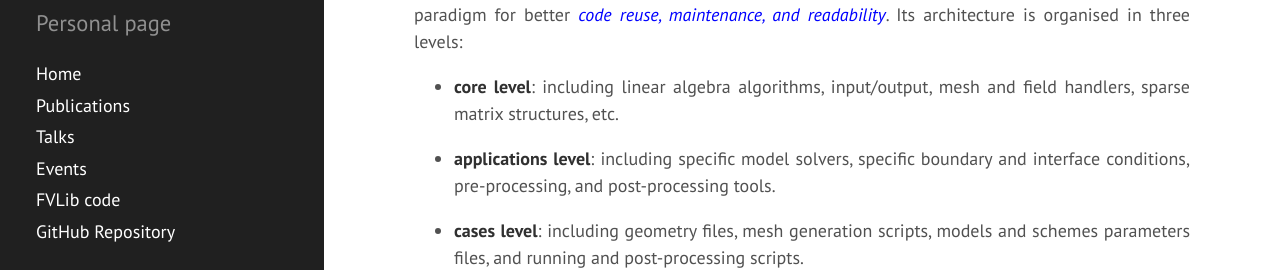
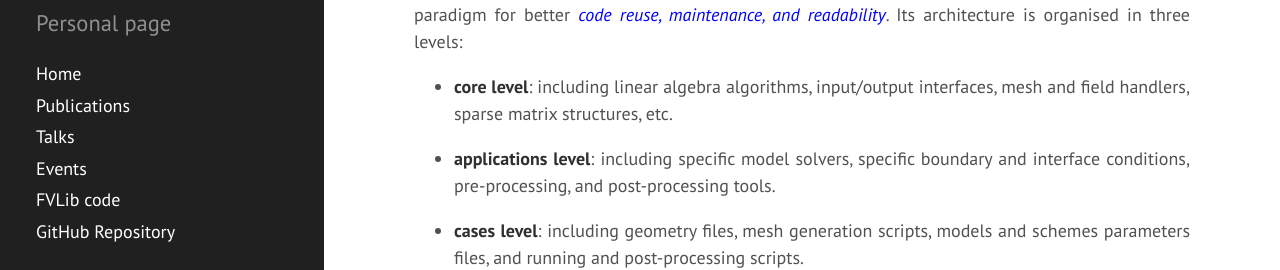
Before and after one commit to ricardodpcosta/ricardodpcosta.github.io, a Jekyll site: the page built from fvlib.md, in a window 1280 px wide and 900 px high, scrolled down 381 px. Shown: the part 185-455 px from the top of the window. Built offline with Jekyll 4.4.1, drawn with Linux system fonts in a browser that asks for light colours; Markdown is read by kramdown in place of the engine named in the settings.

Commit message:
Update fvlib.md

```diff
--- a/fvlib.md
+++ b/fvlib.md
@@ -19,7 +19,7 @@ Below you can find the most relevant features of the FVLib code.
 
 The FVLib code is programmed in modern Fortran (2003/2008 standards) with an object-oriented paradigm for better <span style="color:blue">_code reuse, maintenance, and readability_</span>. Its architecture is organised in three levels:
 
-- **core level**: including linear algebra algorithms, input/output, mesh and field handlers, sparse matrix structures, etc.
+- **core level**: including linear algebra algorithms, input/output interfaces, mesh and field handlers, sparse matrix structures, etc.
 
 - **applications level**: including specific model solvers, specific boundary and interface conditions, pre-processing, and post-processing tools.
 
```
